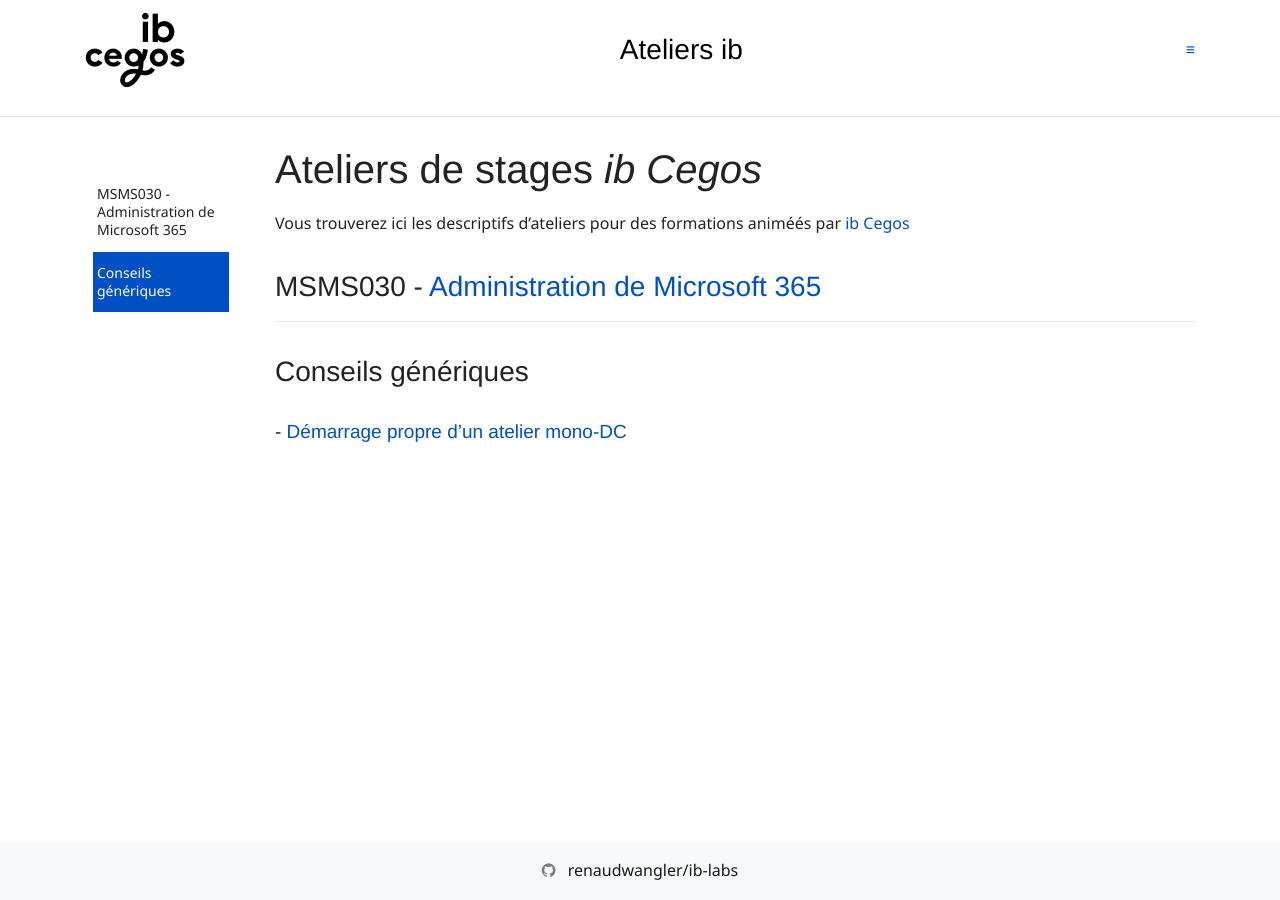
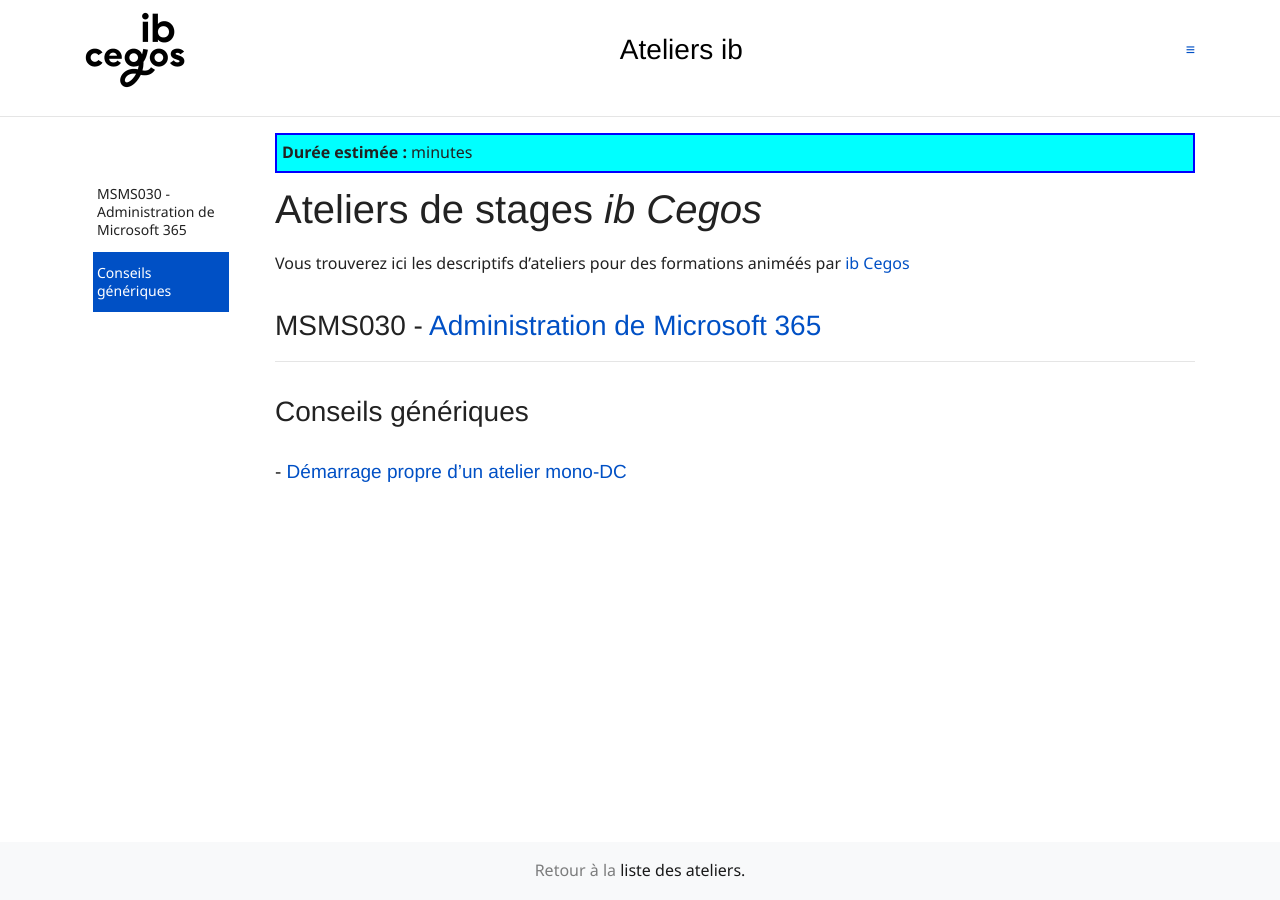
Before and after one commit to renaudwangler/ib-labs, a Jekyll site: the page built from index.md, in a window 1280 px wide. Built offline with Jekyll 4.4.1, drawn with Linux system fonts in a browser that asks for light colours; nearby versions of some CDN libraries; comment, search, counter and statistics services are not loaded.

```diff
--- a/_layouts/page.html
+++ b/_layouts/page.html
@@ -34,6 +34,9 @@ layout: default
             </aside>
             <hr class="" />
             <article class="col-sm-10 mb-5">
+                {% if page.length != "00" %}
+                <div style="background-color: aqua;padding:5px;border:solid blue 2px"><strong>Durée estimée : </strong>{{page.length}} minutes</div>
+                {% endif %}
                 {{ content }}
             </article>
         </main>
@@ -41,11 +44,13 @@ layout: default
     <footer class="fixed-bottom d-print-none">
         <nav class="navbar navbar-light bg-light d-flex justify-content-around">
             <span class="navbar-text">
-                <i class="fa fa-github" aria-hidden="true"></i>
-                <a href="{{ site.github.repository_url }}" target="_blank" class="ml-2">
-                    {{ site.github.repository_nwo }}
-                </a>
+                Retour à la <a href="/">liste des ateliers.</a>
             </span>
+            {% if page.date %}
+            <div id="pageVersion">
+                Edition : {{ page.date }}
+            </div>
+            {% endif %}
         </nav>
     </footer>
     <script src="https://code.jquery.com/jquery-3.2.1.slim.min.js" integrity="sha384-KJ3o2DKtIkvYIK3UENzmM7KCkRr/rE9/Qpg6aAZGJwFDMVNA/GpGFF93hXpG5KkN" crossorigin="anonymous"></script>
```
Also changed, not shown: other parts of _layouts/page.html (+3 -0 lines), dcNetStart/index.md (+1 -1 lines), _layouts/stage.html (line endings or trailing spaces).
